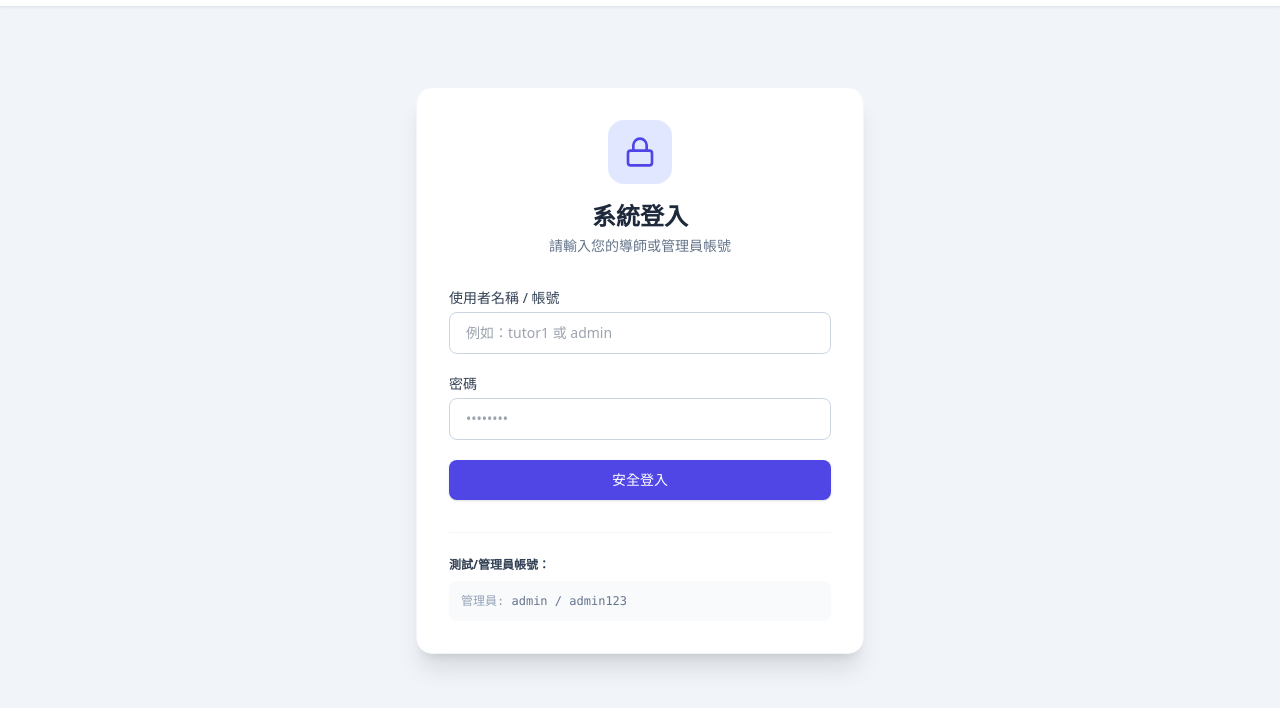
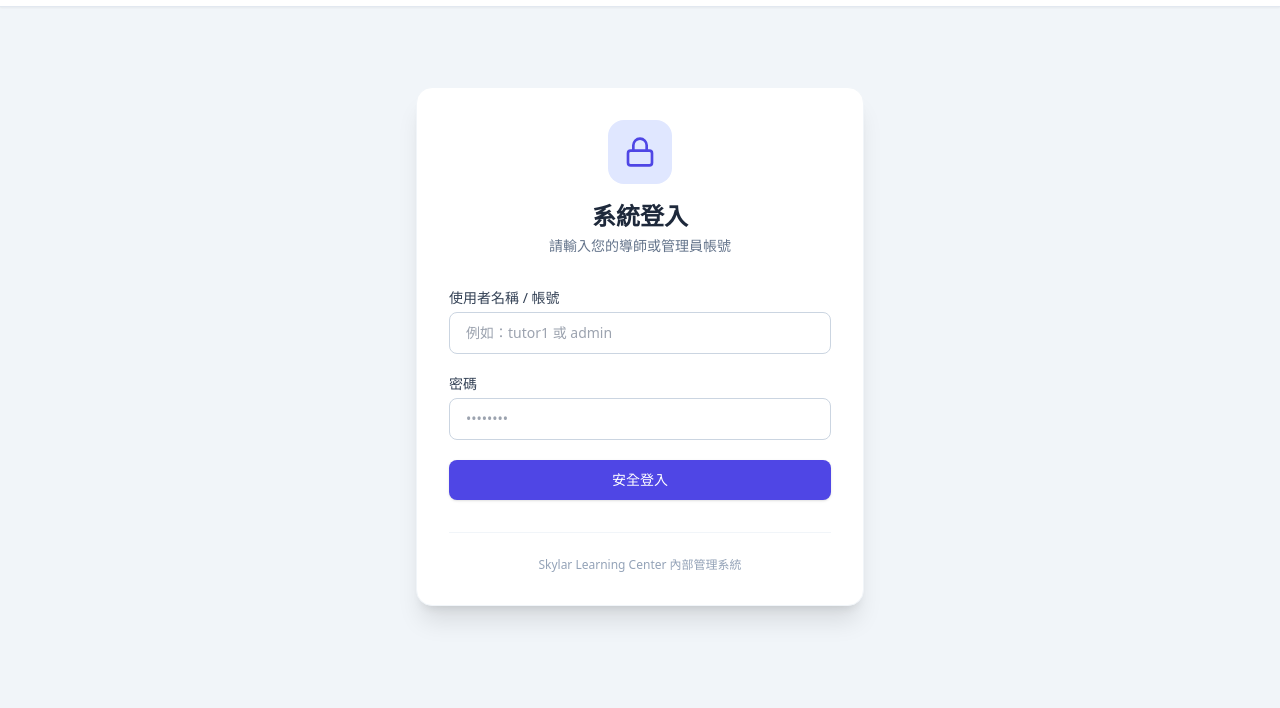
Before and after one commit to Skylar-Group/skylar-roster, a plain HTML site: page index.html in a window 1280 px wide. Shown: the part 58-766 px from the top of the page. Drawn offline with nearby package versions, Linux system fonts and the light colour scheme; no server answers.

Commit message:
Update index.html

```diff
--- a/index.html
+++ b/index.html
@@ -72,12 +72,9 @@
                     </button>
                 </form>
 
-                <div class="mt-8 pt-6 border-t border-slate-100 text-xs text-slate-500 space-y-2">
-                    <p class="font-semibold text-slate-700">測試/管理員帳號：</p>
-                    <div class="bg-slate-50 p-3 rounded-lg space-y-1 font-mono">
-                        <p><span class="text-slate-400">管理員:</span> admin / admin123</p>
-                    </div>
-                </div>
+                <div class="mt-8 pt-6 border-t border-slate-100 text-xs text-slate-400 text-center">
+    <p>Skylar Learning Center 內部管理系統</p>
+</div>
             </div>
         </div>
 
```
